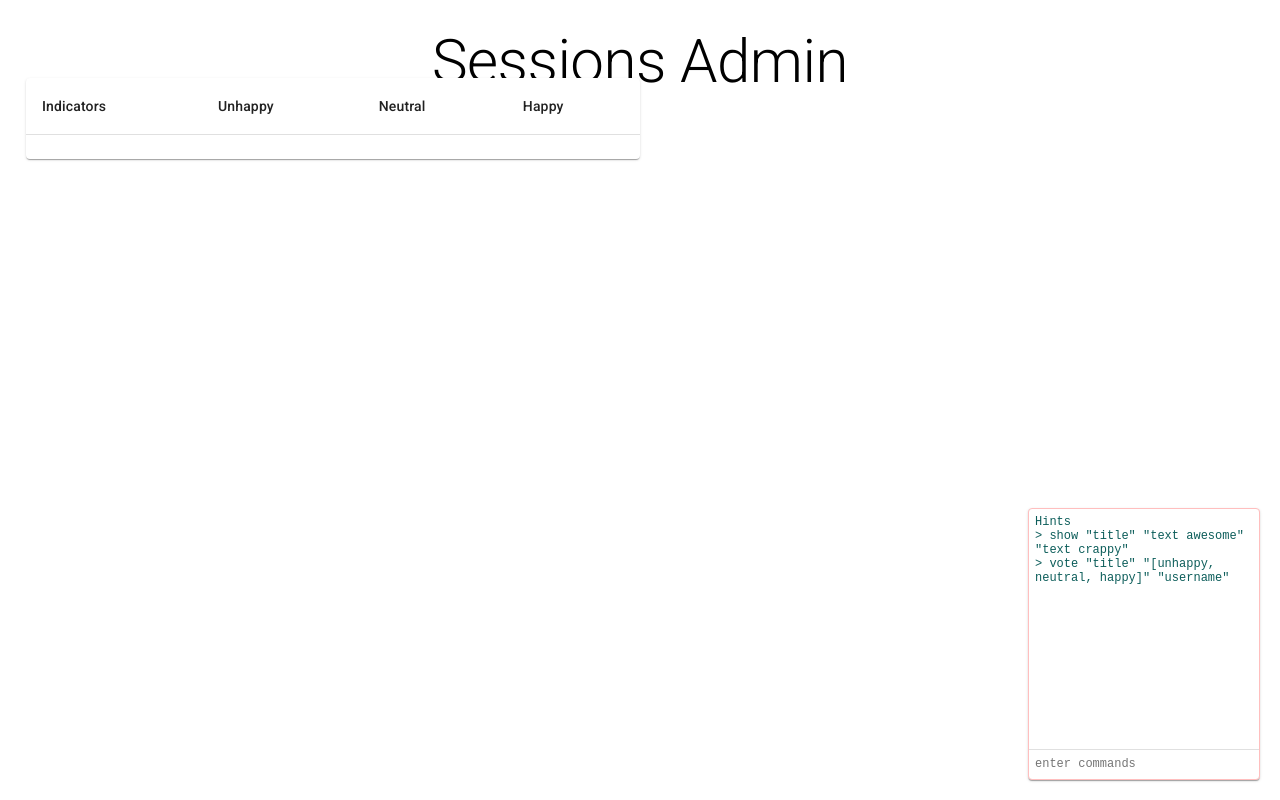
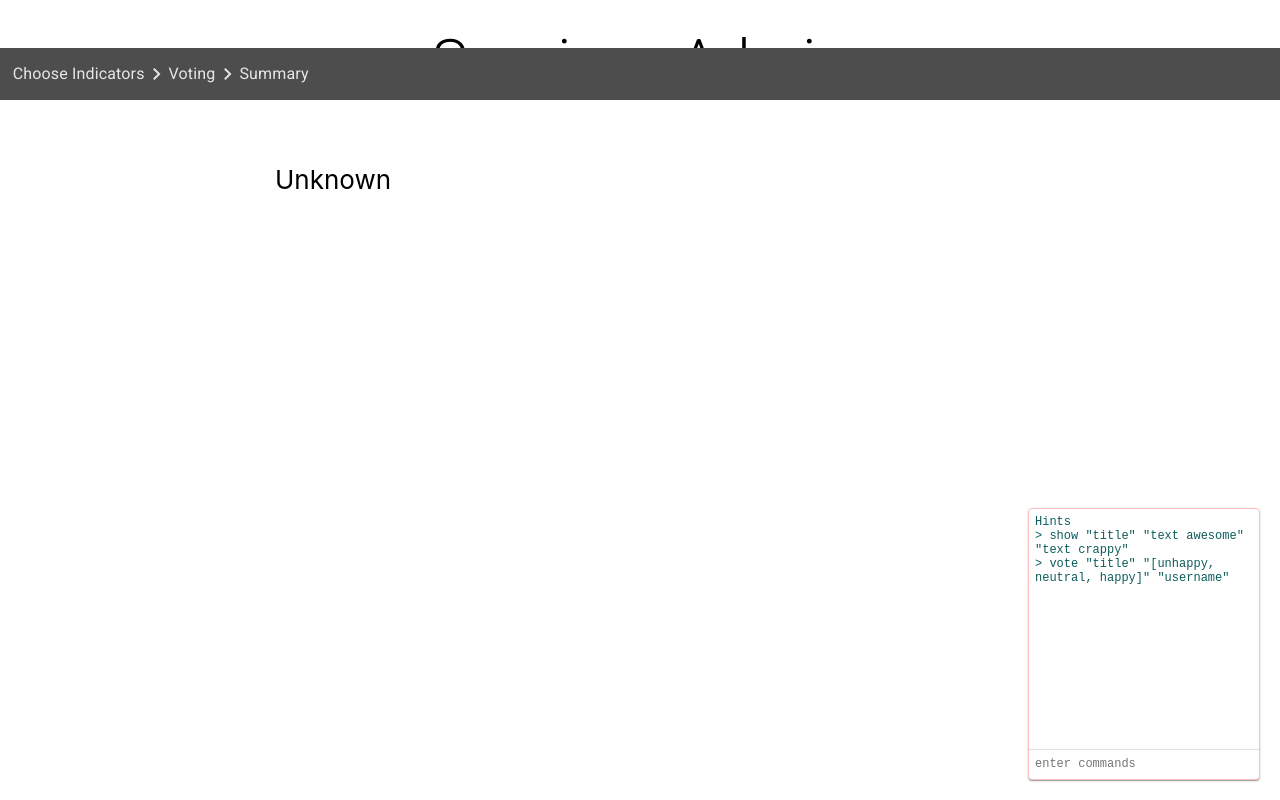
Before and after one commit to peter-yhc/spotify-health-web-ts, a React (Create React App) app: page /admin-sessions in a window 1280 px wide. Built offline with nearby package versions, Linux system fonts and the light colour scheme.

Commit message:
Add routing on main admin page.

```diff
--- a/src/admin-sessions/AdminSessionsPage.jsx
+++ b/src/admin-sessions/AdminSessionsPage.jsx
@@ -1,8 +1,8 @@
-import React from 'react';
+import React, { useState } from 'react';
 import { withStyles } from '@material-ui/styles';
 import { Typography } from '@material-ui/core';
 import PropTypes from 'prop-types';
-import LiveVotingTable from './LiveVotingTable';
+import { LiveVotingTable, ProgressSelector, State } from './components';
 import DebugPanel from '../debug-panel/DebugPanel';
 
 const styles = {
@@ -26,6 +26,26 @@ const styles = {
 export const AdminSessionsPage = (props) => {
   const { classes } = props;
 
+  const [progress, updateProgress] = useState('menu');
+
+  const showPage = () => {
+    switch (progress) {
+      case State.menu: {
+        return (<span>Menu</span>);
+      }
+      case State.voting: {
+        return (<LiveVotingTable />);
+      }
+      case State.summary: {
+        return (<span>Summary</span>);
+      }
+      default:
+        return (<span>Unknown</span>);
+    }
+  };
+
+  const stateChange = state => () => updateProgress(state);
+
   return (
     <article className={classes.article}>
       <header className={classes.header}>
@@ -33,8 +53,9 @@ export const AdminSessionsPage = (props) => {
           Sessions Admin
         </Typography>
       </header>
+      <ProgressSelector onStateChange={stateChange} />
       <main className={classes.main}>
-        <LiveVotingTable />
+        {showPage()}
       </main>
       <DebugPanel />
     </article>
--- a/src/admin-sessions/LiveVotingTable.jsx
+++ b/src/admin-sessions/components/LiveVotingTable.jsx
@@ -1,7 +1,7 @@
 /* eslint-disable react/prefer-stateless-function */
 import React, { Component } from 'react';
 import PropTypes from 'prop-types';
-import { Paper, Table, TableBody, TableCell, TableHead, TableRow } from '@material-ui/core';
+import { Paper, Table, TableBody, TableCell, TableHead, TableRow } from '@material-ui/core/index';
 import { connect } from 'react-redux';
 
 export class LiveVotingTable extends Component {
--- /dev/null
+++ b/src/admin-sessions/components/ProgressSelector.jsx
@@ -0,0 +1,52 @@
+import React from 'react';
+import { withStyles } from '@material-ui/styles';
+import PropTypes from 'prop-types';
+import { Typography } from '@material-ui/core/index';
+import Icon from '@material-ui/core/Icon/index';
+import State from './State';
+
+const styles = {
+  container: {
+    width: '100%',
+    height: '2em',
+    backgroundColor: 'hsl(0, 0%, 30%)',
+    color: 'hsl(0, 0%, 90%)',
+    textAlign: 'left',
+    display: 'flex',
+    flexDirection: 'row',
+    alignItems: 'center',
+    paddingLeft: '1vw',
+  },
+  breadCrumbs: {
+    display: 'inline-block',
+  },
+};
+
+export const ProgressSelector = (props) => {
+  const { classes, onStateChange } = props;
+
+  return (
+    <React.Fragment>
+      <section className={classes.container}>
+        <Typography className={classes.breadCrumbs} onClick={onStateChange(State.menu)}>
+          Choose Indicators
+        </Typography>
+        <Icon>chevron_right</Icon>
+        <Typography className={classes.breadCrumbs} onClick={onStateChange(State.voting)}>
+          Voting
+        </Typography>
+        <Icon>chevron_right</Icon>
+        <Typography className={classes.breadCrumbs} onClick={onStateChange(State.summary)}>
+          Summary
+        </Typography>
+      </section>
+    </React.Fragment>
+  );
+};
+
+ProgressSelector.propTypes = {
+  classes: PropTypes.object.isRequired,
+  onStateChange: PropTypes.func.isRequired,
+};
+
+export default withStyles(styles)(ProgressSelector);
--- /dev/null
+++ b/src/admin-sessions/components/State.js
@@ -0,0 +1,5 @@
+export default {
+  menu: '0',
+  voting: '1',
+  summary: '2',
+};
--- /dev/null
+++ b/src/admin-sessions/components/index.js
@@ -0,0 +1,4 @@
+/* eslint-disable import/prefer-default-export */
+export { default as LiveVotingTable } from './LiveVotingTable';
+export { default as ProgressSelector } from './ProgressSelector';
+export { default as State } from './State';
```
Also changed, not shown: 2 other files (tests, documents, lock files or other folders).
